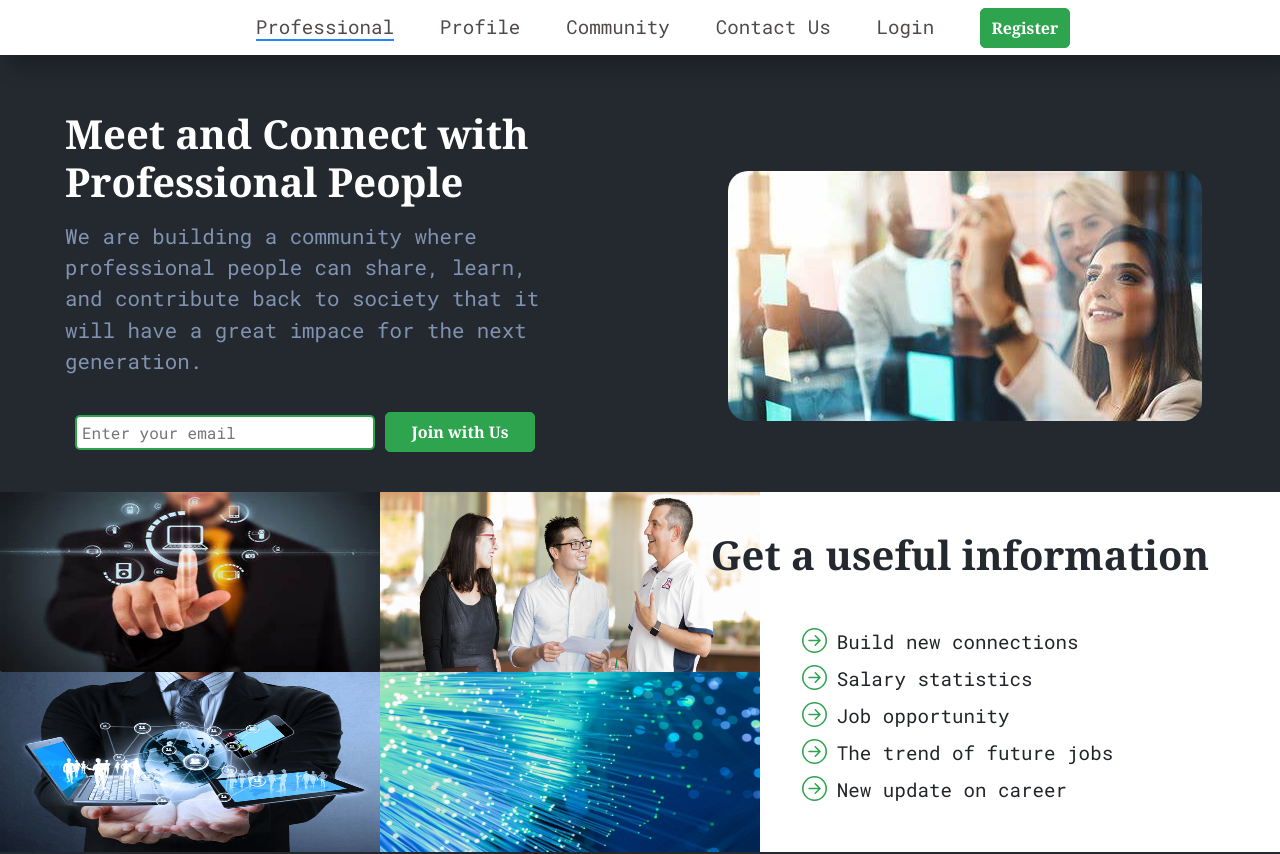
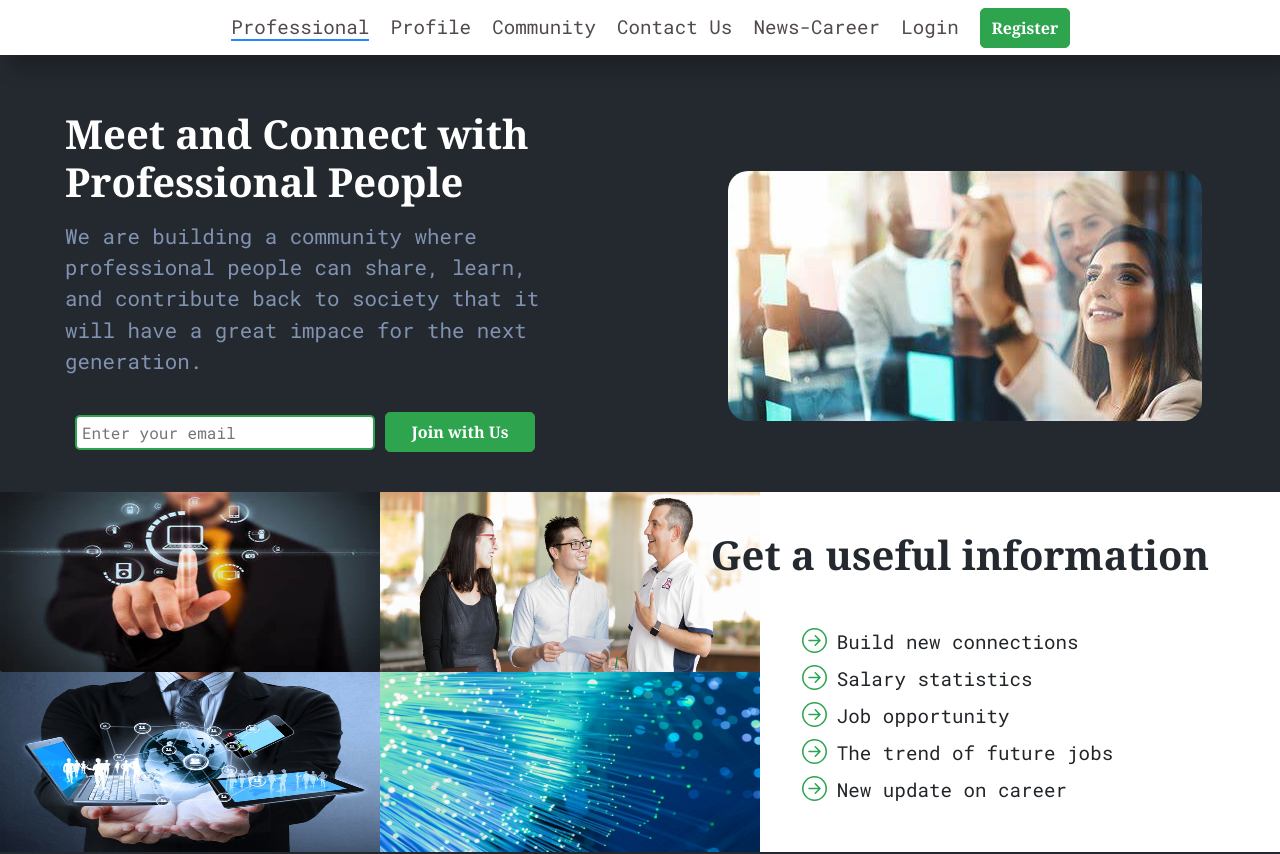
Before and after one commit to visalchrin/Professional, an Angular app: page /home in a window 1280 px wide. Shown: the top 854 px of the page. Built offline with nearby package versions, Linux system fonts and the light colour scheme.

Commit message:
change abit of nav bar and import component to app module

```diff
--- a/src/app/app.module.ts
+++ b/src/app/app.module.ts
@@ -1,3 +1,4 @@
+import { NewsCareerComponent } from './components/News-Career/news-career.component';
 import { RouterModule, Routes } from '@angular/router';
 import { NgModule } from '@angular/core';
 import { BrowserModule } from '@angular/platform-browser';
@@ -27,7 +28,8 @@ const routes: Routes = [
     NavigatorComponent,
     LoginComponent,
     RegisterComponent,
-    HomeComponent
+    HomeComponent,
+    NewsCareerComponent,
   ],
   imports: [
     BrowserModule,
--- a/src/app/components/navigator/navigator.component.html
+++ b/src/app/components/navigator/navigator.component.html
@@ -7,6 +7,7 @@
         <li class="header-navbar-item"><a href="">Profile</a></li>
         <li class="header-navbar-item"><a href="">Community</a></li>
         <li class="header-navbar-item"><a href="">Contact Us</a></li>
+        <li class="header-navbar-item"><a routerLink="/News-Career" routerLinkActive="header-active" >News-Career</a></li>
         <li class="header-navbar-item"><a routerLink="/login" routerLinkActive="header-active" >Login</a></li>
         <button *ngIf="!showMobileMenu" routerLink="/register" routerLinkActive="heder-active" >Register</button>
     </ul>
```
Also changed, not shown: src/app/components/News-Career/news-career.component.ts (+10 -0 lines).
